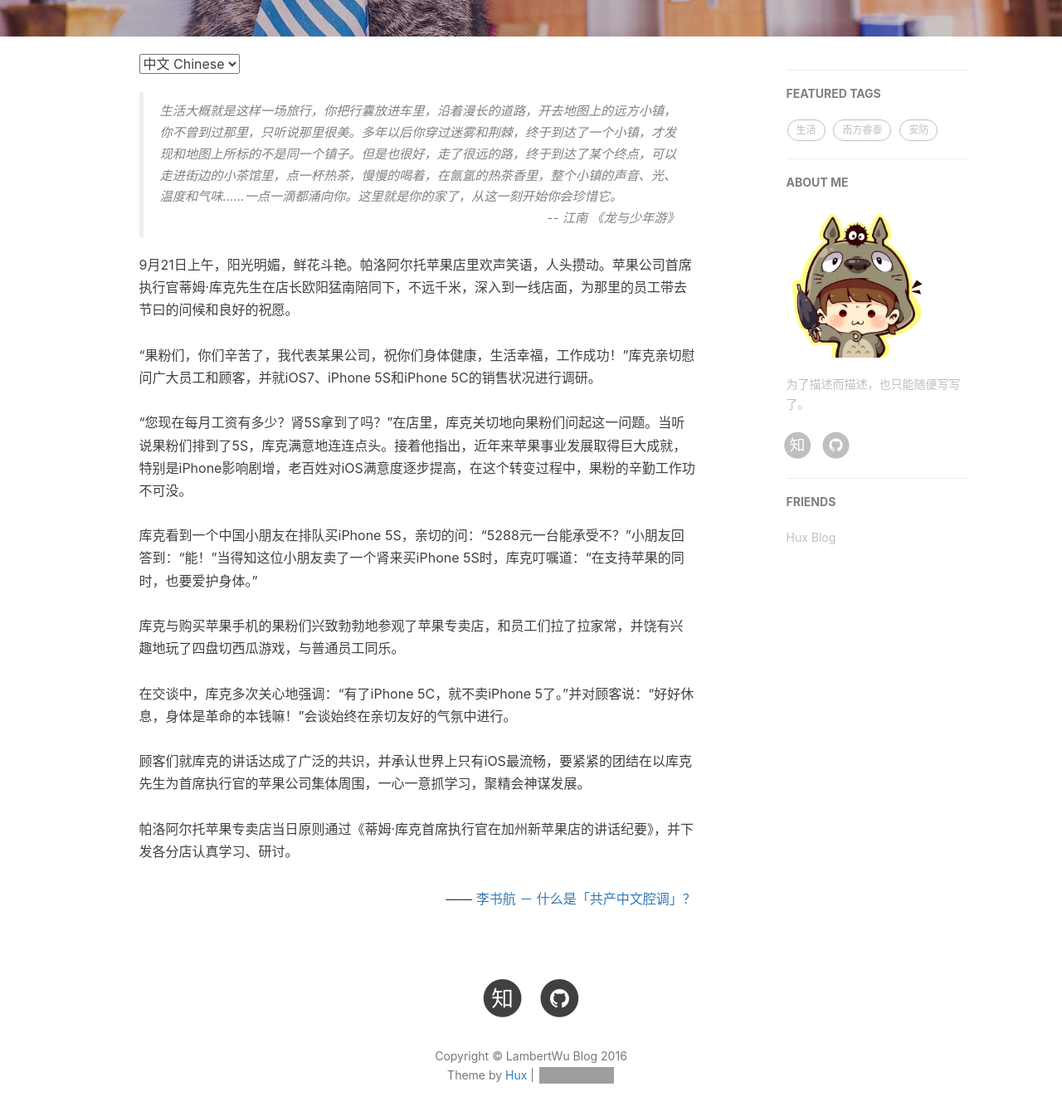
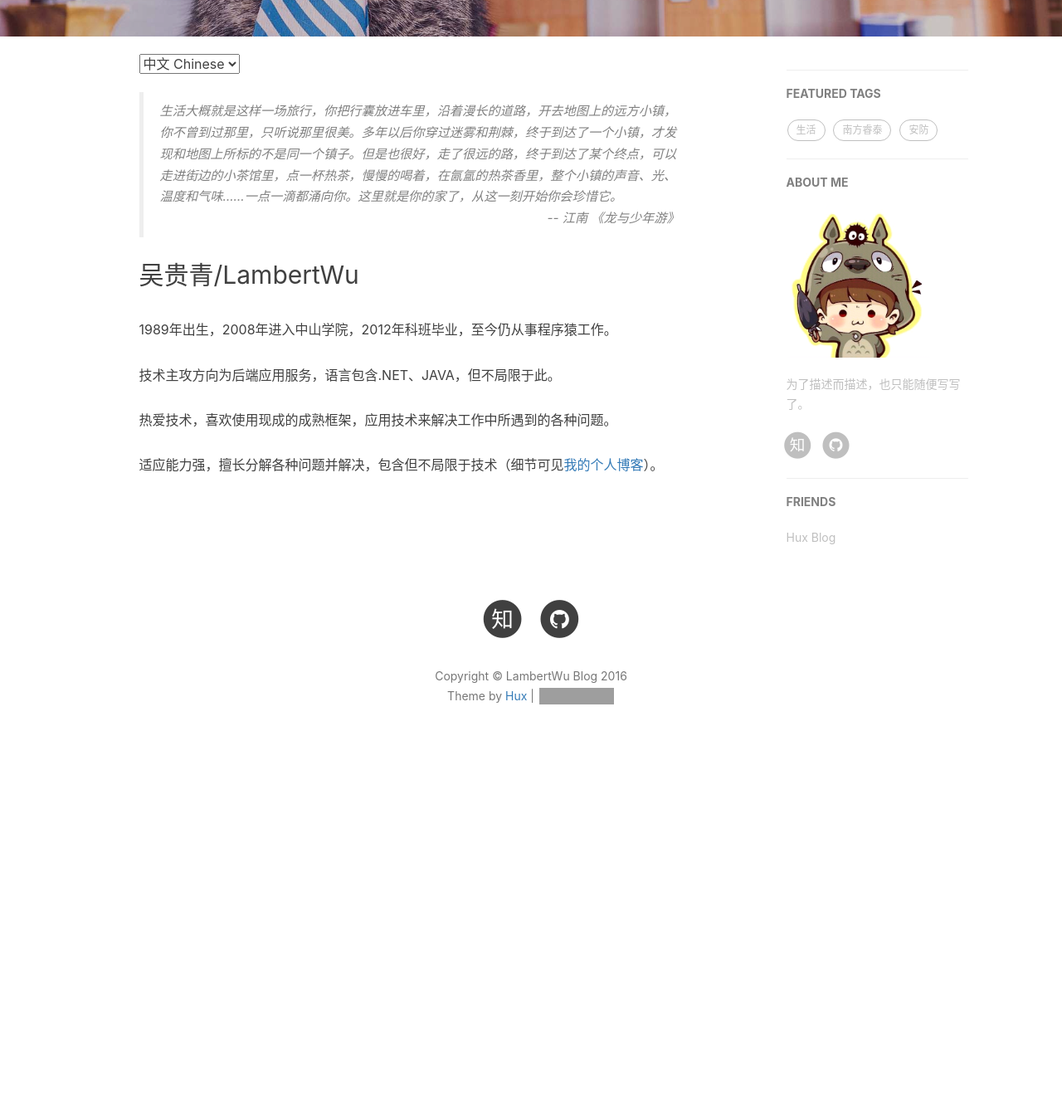
Before and after one commit to LambertW/lambertw.github.io, a Jekyll site: the page built from about.html, in a window 1280 px wide and 1400 px high, scrolled down 374 px. Shown: the top 1345 px of the window at 83% size. Built offline with Jekyll 4.4.1, drawn with Linux system fonts in a browser that asks for light colours; nearby versions of some CDN libraries; comment, search, counter and statistics services are not loaded; after the commit the page ends 1317 px from its top, so only the background shows below that; grey boxes are pictures that could not be loaded.

Commit message:
个人介绍更新

```diff
--- a/about.html
+++ b/about.html
@@ -19,13 +19,16 @@
         -- 江南 《龙与少年游》
         </p>
     </blockquote>
-    9月21日上午，阳光明媚，鲜花斗艳。帕洛阿尔托苹果店里欢声笑语，人头攒动。苹果公司首席执行官蒂姆·库克先生在店长欧阳猛南陪同下，不远千米，深入到一线店面，为那里的员工带去节曰的问候和良好的祝愿。<br><br>“果粉们，你们辛苦了，我代表某果公司，祝你们身体健康，生活幸福，工作成功！”库克亲切慰问广大员工和顾客，并就iOS7、iPhone 5S和iPhone 5C的销售状况进行调研。 <br><br>“您现在每月工资有多少？肾5S拿到了吗？”在店里，库克关切地向果粉们问起这一问题。当听说果粉们排到了5S，库克满意地连连点头。接着他指出，近年来苹果事业发展取得巨大成就，特别是iPhone影响剧增，老百姓对iOS满意度逐步提高，在这个转变过程中，果粉的辛勤工作功不可没。<br><br>库克看到一个中国小朋友在排队买iPhone 5S，亲切的问：“5288元一台能承受不？”小朋友回答到：“能！”当得知这位小朋友卖了一个肾来买iPhone 5S时，库克叮嘱道：“在支持苹果的同时，也要爱护身体。”<br><br>库克与购买苹果手机的果粉们兴致勃勃地参观了苹果专卖店，和员工们拉了拉家常，并饶有兴趣地玩了四盘切西瓜游戏，与普通员工同乐。<br><br>在交谈中，库克多次关心地强调：“有了iPhone 5C，就不卖iPhone 5了。”并对顾客说：“好好休息，身体是革命的本钱嘛！”会谈始终在亲切友好的气氛中进行。<br><br>顾客们就库克的讲话达成了广泛的共识，并承认世界上只有iOS最流畅，要紧紧的团结在以库克先生为首席执行官的苹果公司集体周围，一心一意抓学习，聚精会神谋发展。<br>
-    <br>帕洛阿尔托苹果专卖店当日原则通过《蒂姆·库克首席执行官在加州新苹果店的讲话纪要》，并下发各分店认真学习、研讨。
 
-    <p style="text-align:right;">
-        —— <a href="http://www.zhihu.com/question/19687065">李书航 － 什么是「共产中文腔调」？ </a>
-    </p>
-
+    <span style="font-size:30px;">吴贵青/LambertWu</span>
+    <br /><br />
+    1989年出生，2008年进入中山学院，2012年科班毕业，至今仍从事程序猿工作。
+    <br /><br />
+    技术主攻方向为后端应用服务，语言包含.NET、JAVA，但不局限于此。
+    <br /><br />
+    热爱技术，喜欢使用现成的成熟框架，应用技术来解决工作中所遇到的各种问题。
+    <br /><br />
+    适应能力强，擅长分解各种问题并解决，包含但不局限于技术（细节可见<a href="http://lambertwu.com">我的个人博客</a>）。
 </div>
 
 <!-- English Version -->
```
